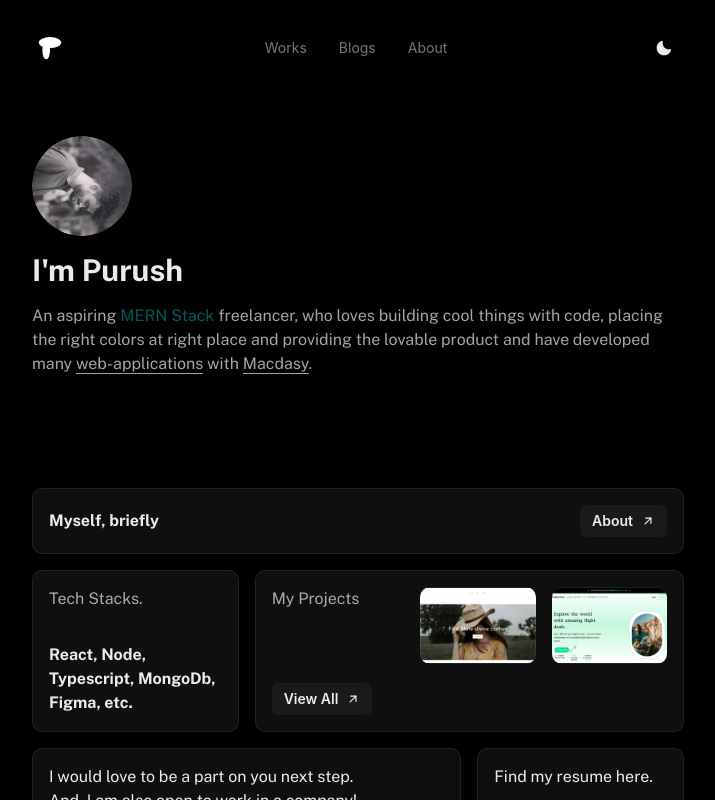
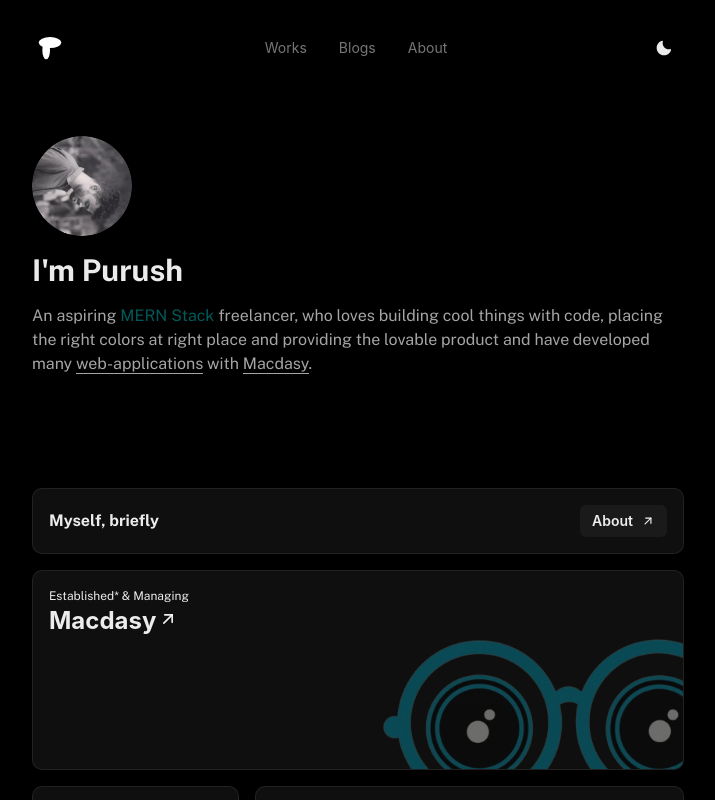
Before and after one commit to purushg16/showcase, a React (Vite) app: page / in a window 1280 px wide. Shown: the top 800 px of the page, without its empty margins (282-997 px from the left). Built offline with nearby package versions, Linux system fonts and the light colour scheme.

Commit message:
added work section in bento

```diff
--- /dev/null
+++ b/src/components/elements/Landing/Bento/Work.tsx
@@ -0,0 +1,56 @@
+import {
+  GridItem,
+  HStack,
+  Heading,
+  Button,
+  VStack,
+  Text,
+  Image,
+  Icon,
+} from "@chakra-ui/react";
+import img from "../../../../assets/images/macdasy.png";
+import { TbArrowUpRight } from "react-icons/tb";
+import { Link } from "react-router-dom";
+
+const Work = () => {
+  return (
+    <GridItem
+      rowSpan={1}
+      colSpan={6}
+      p={4}
+      bg="whiteAlpha.100"
+      border="1px solid"
+      borderColor="whiteAlpha.200"
+      boxShadow="base"
+      borderRadius={10}
+      minH={200}
+      pos="relative"
+      overflow="clip"
+    >
+      <HStack w="100%" justify="space-between">
+        <VStack gap={0} align="start">
+          <Text fontSize="xs"> Established* & Managing </Text>
+          <Heading
+            fontSize={{ base: "xl", md: "2xl" }}
+            as={Link}
+            to="https://macdasy.in/"
+            target="_blank"
+          >
+            Macdasy
+            <Icon as={TbArrowUpRight} pt={1} />
+          </Heading>
+        </VStack>
+      </HStack>
+      <Image
+        src={img}
+        w="60%"
+        pos="absolute"
+        bottom={-36}
+        right={-20}
+        opacity={0.4}
+      />
+    </GridItem>
+  );
+};
+
+export default Work;
--- a/src/components/elements/Landing/LandingBento.tsx
+++ b/src/components/elements/Landing/LandingBento.tsx
@@ -4,6 +4,7 @@
 import Resume from "./Bento/Resume";
 import TechStack from "./Bento/TechStack";
 import Head from "./Bento/Head";
+import Work from "./Bento/Work";
 
 const LandingBento = () => {
   return (
@@ -15,6 +16,7 @@
       gap={4}
     >
       <Head />
+      <Work />
       <TechStack />
       <Projects />
       <HireMe />
```
Also changed, not shown: src/assets/images/macdasy.png (added).
